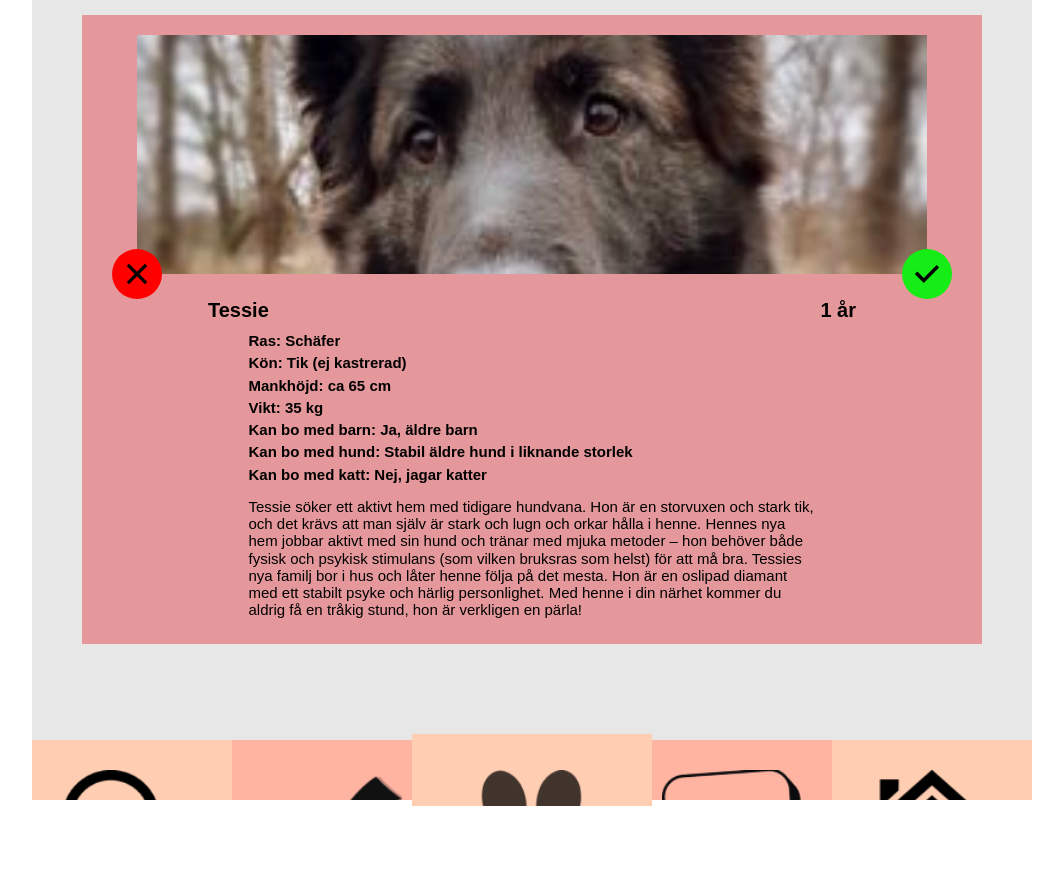
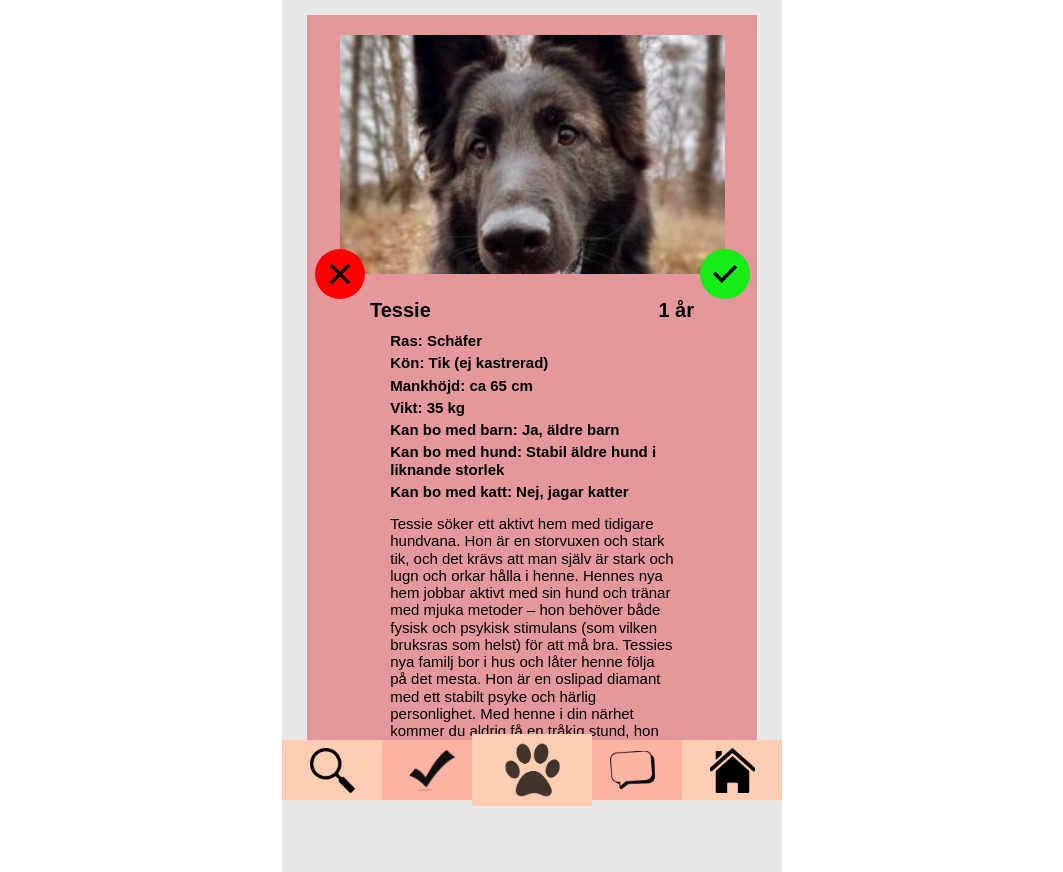
Before and after one commit to linneajader/pawssibly, a React (Create React App) app: page / in a window 1280 px wide. Shown: the whole page, without its empty margins (108-1171 px from the left). Before the commit the page ends 800 px from the top, so only its background shows below. Built offline with nearby package versions, Linux system fonts and the light colour scheme.

Commit message:
Optimized viewport on desktop.

```diff
--- a/src/App.js
+++ b/src/App.js
@@ -10,7 +10,7 @@ const AppContainer = styled.div`
     justify-content: center;
     min-height: calc(100vh - 105rem);
     width: 100%;
-    max-width: 1000px;
+    max-width: 500px;
     padding: 15rem 0 90rem;
     background-color: #E5989B;
     overflow-x: hidden;
--- a/src/components/NavigationBarComponent/NavigationBarContainer.js
+++ b/src/components/NavigationBarComponent/NavigationBarContainer.js
@@ -16,7 +16,7 @@ const ComponentContainer = styled.div`
     display: flex;
     height: 60rem;
     width: 100%;
-    max-width: 1000px;
+    max-width: 500px;
 `;
 
 class App extends Component {
--- a/src/components/NavigationBarComponent/NavigationButtonComponent.js
+++ b/src/components/NavigationBarComponent/NavigationButtonComponent.js
@@ -2,6 +2,9 @@ import React, { Component } from 'react';
 import styled, {css} from 'styled-components';
 
 const ComponentContainer = styled.div`
+    display: flex;
+    align-items: center;
+    justify-content: center;
     height: 100%;
     width: 20%;
     background-color: #FFCDB2;
@@ -16,8 +19,8 @@ const ComponentContainer = styled.div`
     `}
 `;
 const ImageContainer = styled.img`
-    padding: 15%;
     width: calc(100% - 30%);
+    max-width: 45px;
 `;
 
 class App extends Component {
```
